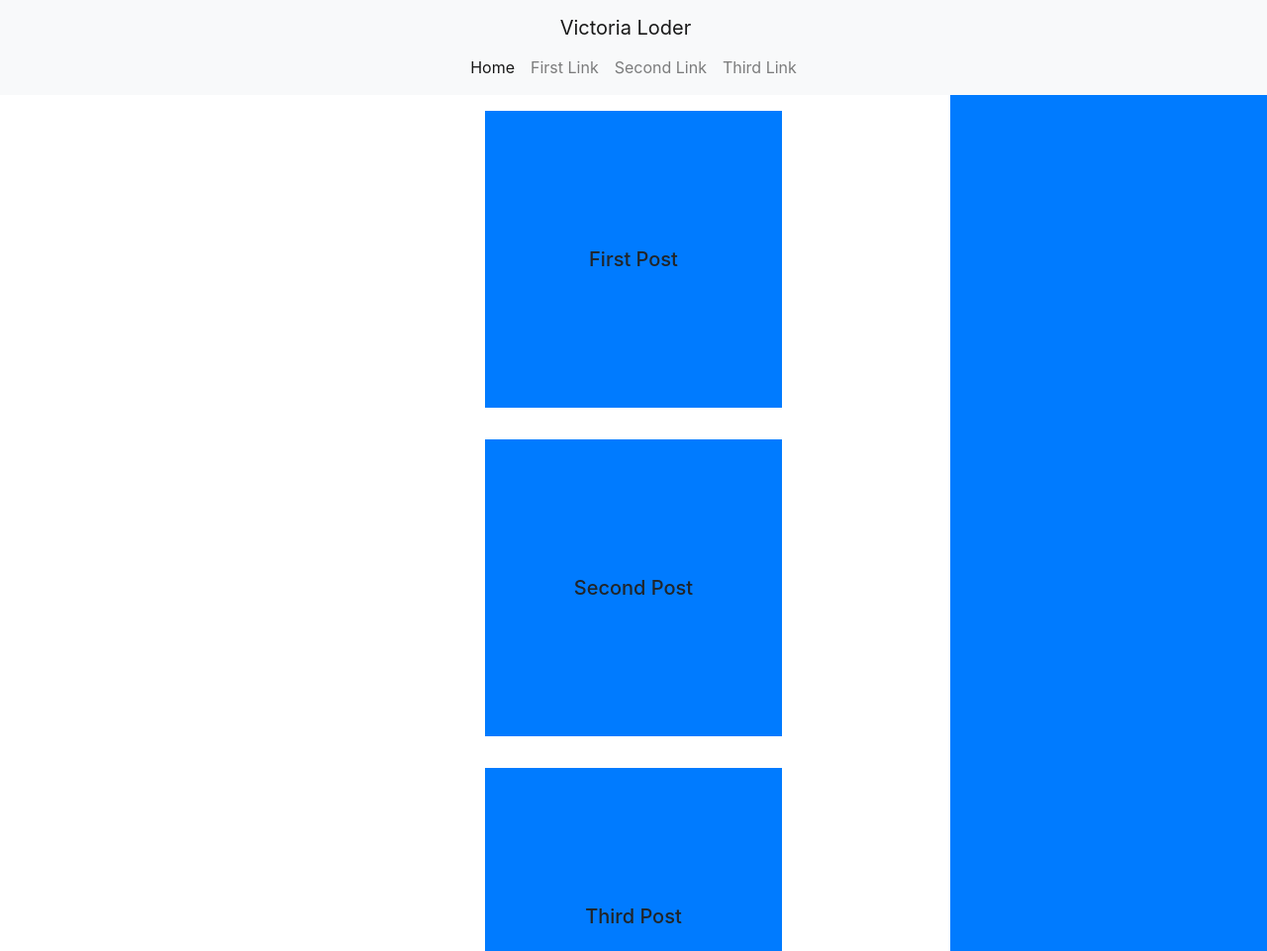
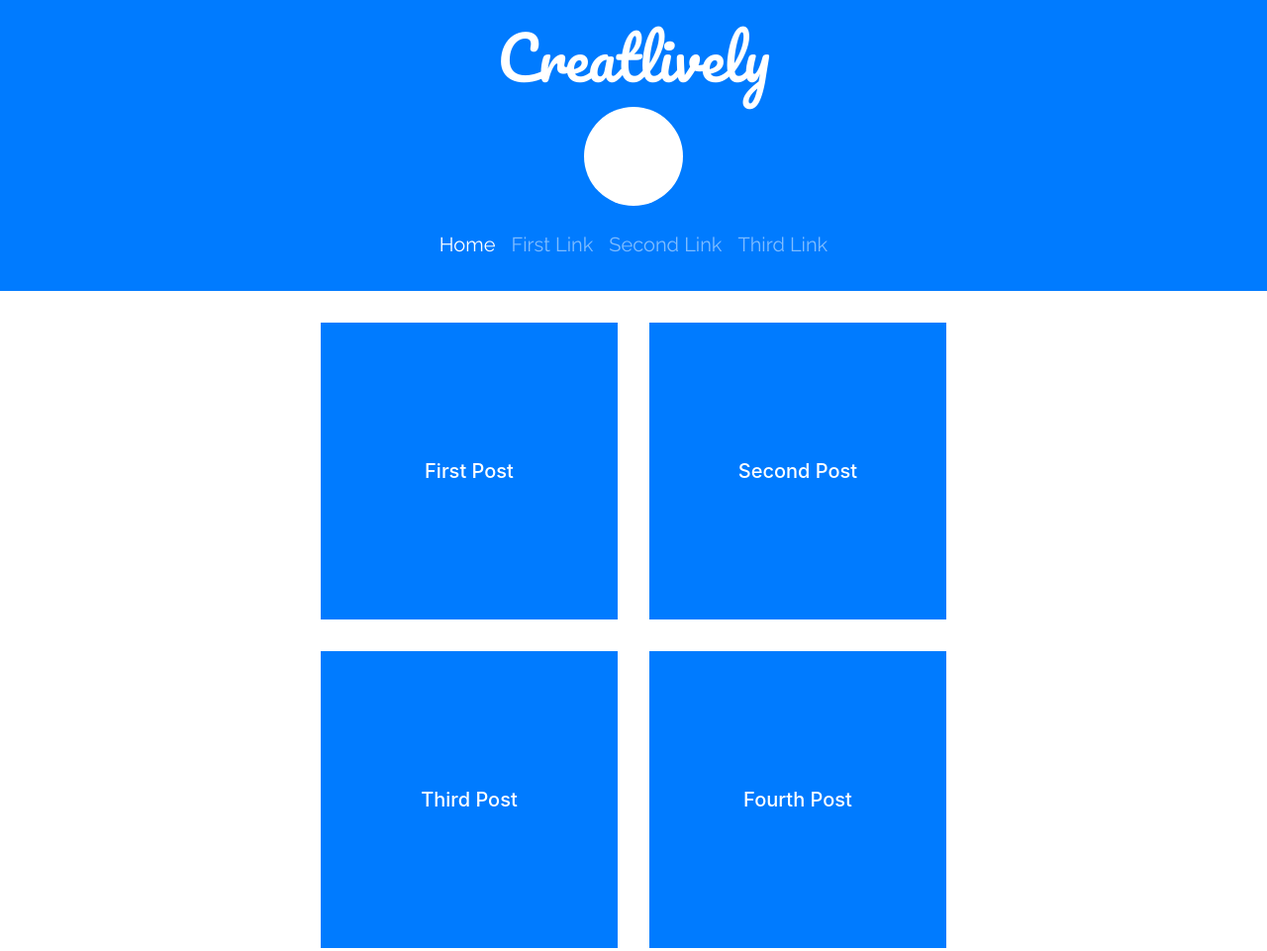
Before and after one commit to Morrowii/Creatlively, a plain HTML site: page index.html in a window 1280 px wide. Shown: the top 961 px of the page at 99% size. Drawn offline with nearby package versions, Linux system fonts and the light colour scheme.

Commit message:
updated layout

```diff
--- a/assets/css/style.css
+++ b/assets/css/style.css
@@ -1,5 +1,24 @@
+
+.navbar-brand {
+    font-family: 'Pacifico', cursive;
+    font-size: 60px;
+}
+
+.nav-link {
+    font-family: 'Raleway', sans-serif;
+    font-size: 20px;
+}
+
+#profile-photo {
+    width: 100px;
+    height: 100px;
+}
 
 .post {
     width: 300px;
     height: 300px;
 }
+
+#footer {
+    font-family: 'Raleway', sans-serif;
+}
--- a/index.html
+++ b/index.html
@@ -11,6 +11,10 @@
     <!-- Bootstrap CSS -->
     <link rel="stylesheet" href="https://stackpath.bootstrapcdn.com/bootstrap/4.1.1/css/bootstrap.min.css" integrity="sha384-WskhaSGFgHYWDcbwN70/dfYBj47jz9qbsMId/iRN3ewGhXQFZCSftd1LZCfmhktB" crossorigin="anonymous">
 
+    <!-- Google Fonts -->
+    <link href="https://fonts.googleapis.com/css?family=Pacifico" rel="stylesheet">
+    <link href="https://fonts.googleapis.com/css?family=Raleway" rel="stylesheet">
+
     <!-- Custom CSS -->
     <link rel='stylesheet' href='assets/css/style.css'>
 
@@ -18,27 +22,23 @@
   </head>
   <body>
 
-    <nav class="navbar navbar-expand-lg navbar-light bg-light d-flex flex-column">
-        <a class="navbar-brand" href="#">Victoria Loder</a>
-        <button class="navbar-toggler" type="button" data-toggle="collapse" data-target="#navbarNavAltMarkup" aria-controls="navbarNavAltMarkup" aria-expanded="false" aria-label="Toggle navigation">
-            <span class="navbar-toggler-icon"></span>
-        </button>
-        <div class="collapse navbar-collapse" id="navbarNavAltMarkup">
-            <div class="navbar-nav">
-                <a class="nav-item nav-link active" href="#">Home <span class="sr-only">(current)</span></a>
-                <a class="nav-item nav-link" href="#">First Link</a>
-                <a class="nav-item nav-link" href="#">Second Link</a>
-                <a class="nav-item nav-link" href="#">Third Link</a>
-            </div>
+    <nav class="navbar navbar-dark bg-primary d-flex flex-column">
+        <a class="navbar-brand m-0" href="#">Creatlively</a>
+        <div class='bg bg-white rounded-circle' id='profile-photo'></div>
+        <div class="navbar-nav d-flex flex-row m-3">
+            <a class="nav-item nav-link mx-2 active" href="#">Home <span class="sr-only">(current)</span></a>
+            <a class="nav-item nav-link mx-2" href="#">First Link</a>
+            <a class="nav-item nav-link mx-2" href="#">Second Link</a>
+            <a class="nav-item nav-link mx-2" href="#">Third Link</a>
         </div>
     </nav>
 
     <div class='container-fluid'>
         <div class='row'>
-            <div class='col-3'>
+            <div class='col-1 col-xl-2'>
                 <!-- Filler -->
             </div>
-            <div class='col-6 d-flex flex-row flex-wrap justify-content-center'>
+            <div class='col-10 col-xl-8 py-3 d-flex flex-row flex-wrap justify-content-center text-white'>
                 <!-- Posts -->
                 <div class='d-flex m-3 p-5 bg bg-primary post'>
                     <h5 class='m-auto'>First Post</h5>
@@ -59,11 +59,13 @@
                     <h5 class='m-auto'>Sixth Post</h5>
                 </div>
             </div>
-            <div class='col-3 bg bg-primary'>
-                <!-- Sidebar -->
-                <div class=''>
-                    <!-- Content -->
-                </div>
+            <div class='col-1 col-xl-2'>
+                <!-- Filler -->
+            </div>
+        </div>
+        <div class='row' id='footer'>
+            <div class='col text-white w-100 p-5 d-flex flex-row justify-content-center bg-primary'>
+                <h5>Footer</h5>
             </div>
         </div>
     </div>
```
